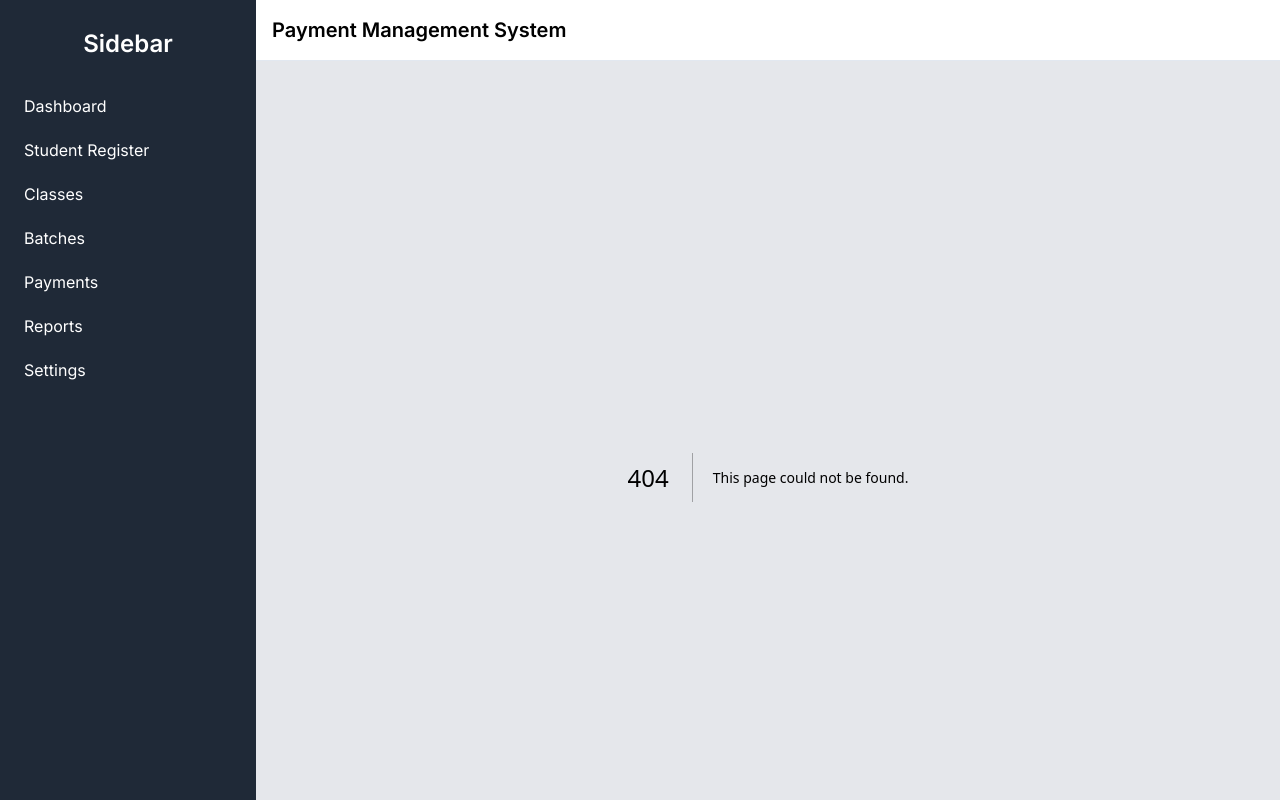
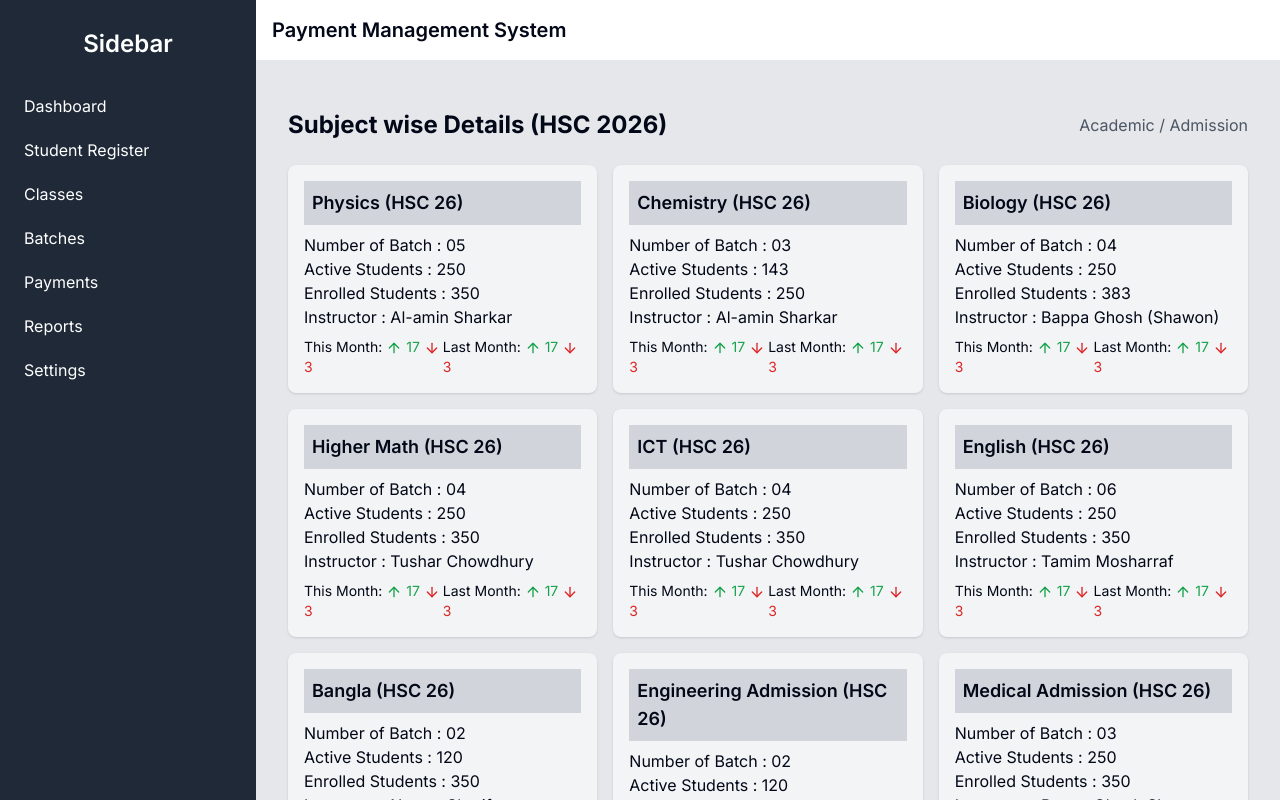
Before and after one commit to HasibNirjhar07/payment-management-system, a Next.js app: page /subjectSummary in a window 1280 px wide. Before the commit this address had no page. Built offline with nearby package versions, Linux system fonts and the light colour scheme.

Commit message:
fixed subject route

```diff
--- /dev/null
+++ b/app/subjectSummary/page.tsx
@@ -0,0 +1,12 @@
+
+
+
+"use client";
+
+import HSC2026DetailsPage from "@/components/subject-summary";
+
+const SubjectSummary = () => {
+  return <HSC2026DetailsPage />;
+};
+
+export default SubjectSummary;
--- a/components/class-summary.tsx
+++ b/components/class-summary.tsx
@@ -1,3 +1,5 @@
+"use client";
+
 import { FC } from "react";
 import Link from "next/link";
 
@@ -31,21 +33,13 @@ const ClassCard: FC<ClassCardProps> = ({
     <div className="flex justify-between mt-4">
       <div className="flex items-center">
         <span>This Month: </span>
-        <span className="ml-1 text-green-600">
-          ▲ {thisMonth.up}
-        </span>
-        <span className="ml-2 text-red-600">
-          ▼ {thisMonth.down}
-        </span>
+        <span className="ml-1 text-green-600">▲ {thisMonth.up}</span>
+        <span className="ml-2 text-red-600">▼ {thisMonth.down}</span>
       </div>
       <div className="flex items-center">
         <span>Last Month: </span>
-        <span className="ml-1 text-green-600">
-          ▲ {lastMonth.up}
-        </span>
-        <span className="ml-2 text-red-600">
-          ▼ {lastMonth.down}
-        </span>
+        <span className="ml-1 text-green-600">▲ {lastMonth.up}</span>
+        <span className="ml-2 text-red-600">▼ {lastMonth.down}</span>
       </div>
     </div>
   </div>
@@ -116,7 +110,9 @@ const ClassSummary: FC = () => {
       </div>
       <div className="grid grid-cols-1 md:grid-cols-2 lg:grid-cols-3 gap-4">
         {classes.map((cls) => (
-          <ClassCard key={cls.year} {...cls} />
+          <Link key={cls.year} href={cls.year === 26 ? "/subjectSummary" : "#"}>
+            <ClassCard {...cls} />
+          </Link>
         ))}
       </div>
     </div>
--- /dev/null
+++ b/components/subject-summary.tsx
@@ -0,0 +1,154 @@
+"use client";
+
+
+import React from 'react';
+import { ArrowUpIcon, ArrowDownIcon } from 'lucide-react';
+
+const SubjectCard = ({ subject, data }) => (
+  <div className="bg-gray-100 p-4 rounded-lg shadow">
+    <h3 className="text-lg font-semibold mb-2 bg-gray-300 p-2">{subject} (HSC 26)</h3>
+    <p>Number of Batch : {data.batches}</p>
+    <p>
+      Active Students : {data.activeStudents}
+      <br />
+      Enrolled Students : {data.enrolledStudents}
+    </p>
+    <p>Instructor : {data.instructor}</p>
+    <div className="flex justify-between mt-2 text-sm">
+      <div>
+        This Month:
+        <span className="text-green-600 ml-1"><ArrowUpIcon className="inline" size={16} /> {data.thisMonth.up}</span>
+        <span className="text-red-600 ml-1"><ArrowDownIcon className="inline" size={16} /> {data.thisMonth.down}</span>
+      </div>
+      <div>
+        Last Month:
+        <span className="text-green-600 ml-1"><ArrowUpIcon className="inline" size={16} /> {data.lastMonth.up}</span>
+        <span className="text-red-600 ml-1"><ArrowDownIcon className="inline" size={16} /> {data.lastMonth.down}</span>
+      </div>
+    </div>
+  </div>
+);
+
+const HSC2026DetailsPage = () => {
+  const subjects = [
+    // Same data you provided
+
+       {
+      name: "Physics",
+      data: {
+        batches: "05",
+        activeStudents: "250",
+        enrolledStudents: "350",
+        instructor: "Al-amin Sharkar",
+        thisMonth: { up: 17, down: 3 },
+        lastMonth: { up: 17, down: 3 }
+      }
+    },
+    {
+      name: "Chemistry",
+      data: {
+        batches: "03",
+        activeStudents: "143",
+        enrolledStudents: "250",
+        instructor: "Al-amin Sharkar",
+        thisMonth: { up: 17, down: 3 },
+        lastMonth: { up: 17, down: 3 }
+      }
+    },
+    {
+      name: "Biology",
+      data: {
+        batches: "04",
+        activeStudents: "250",
+        enrolledStudents: "383",
+        instructor: "Bappa Ghosh (Shawon)",
+        thisMonth: { up: 17, down: 3 },
+        lastMonth: { up: 17, down: 3 }
+      }
+    },
+    {
+      name: "Higher Math",
+      data: {
+        batches: "04",
+        activeStudents: "250",
+        enrolledStudents: "350",
+        instructor: "Tushar Chowdhury",
+        thisMonth: { up: 17, down: 3 },
+        lastMonth: { up: 17, down: 3 }
+      }
+    },
+    {
+      name: "ICT",
+      data: {
+        batches: "04",
+        activeStudents: "250",
+        enrolledStudents: "350",
+        instructor: "Tushar Chowdhury",
+        thisMonth: { up: 17, down: 3 },
+        lastMonth: { up: 17, down: 3 }
+      }
+    },
+    {
+      name: "English",
+      data: {
+        batches: "06",
+        activeStudents: "250",
+        enrolledStudents: "350",
+        instructor: "Tamim Mosharraf",
+        thisMonth: { up: 17, down: 3 },
+        lastMonth: { up: 17, down: 3 }
+      }
+    },
+    {
+      name: "Bangla",
+      data: {
+        batches: "02",
+        activeStudents: "120",
+        enrolledStudents: "350",
+        instructor: "Newaz Sharif",
+        thisMonth: { up: 17, down: 3 },
+        lastMonth: { up: 17, down: 3 }
+      }
+    },
+    {
+      name: "Engineering Admission",
+      data: {
+        batches: "02",
+        activeStudents: "120",
+        enrolledStudents: "350",
+        instructor: "Al-amin Sharkar, Tushar Chowdhury",
+        thisMonth: { up: 17, down: 3 },
+        lastMonth: { up: 17, down: 3 }
+      }
+    },
+    {
+      name: "Medical Admission",
+      data: {
+        batches: "03",
+        activeStudents: "250",
+        enrolledStudents: "350",
+        instructor: "Bappa Ghosh Shawon",
+        thisMonth: { up: 17, down: 3 },
+        lastMonth: { up: 17, down: 3 }
+      }
+    }
+
+
+  ];
+
+  return (
+    <div className="container mx-auto px-4 py-8">
+      <div className="flex justify-between items-center mb-6">
+        <h1 className="text-2xl font-bold">Subject wise Details (HSC 2026)</h1>
+        <span className="text-gray-600">Academic / Admission</span>
+      </div>
+      <div className="grid grid-cols-1 md:grid-cols-2 lg:grid-cols-3 gap-4">
+        {subjects.map((subject, index) => (
+          <SubjectCard key={index} subject={subject.name} data={subject.data} />
+        ))}
+      </div>
+    </div>
+  );
+};
+
+export default HSC2026DetailsPage;
```
Also changed, not shown: components/class-detail.tsx (line endings or trailing spaces).
